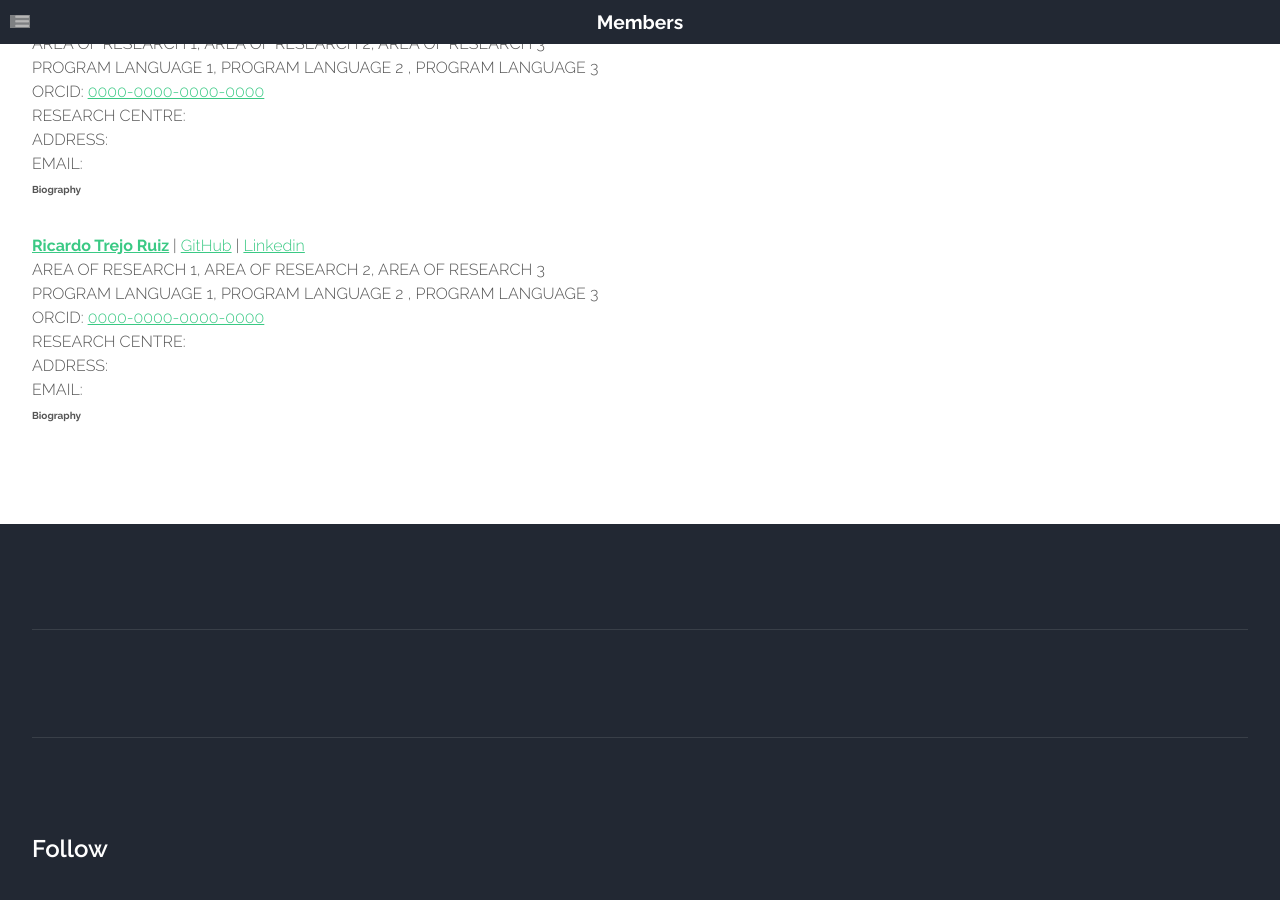
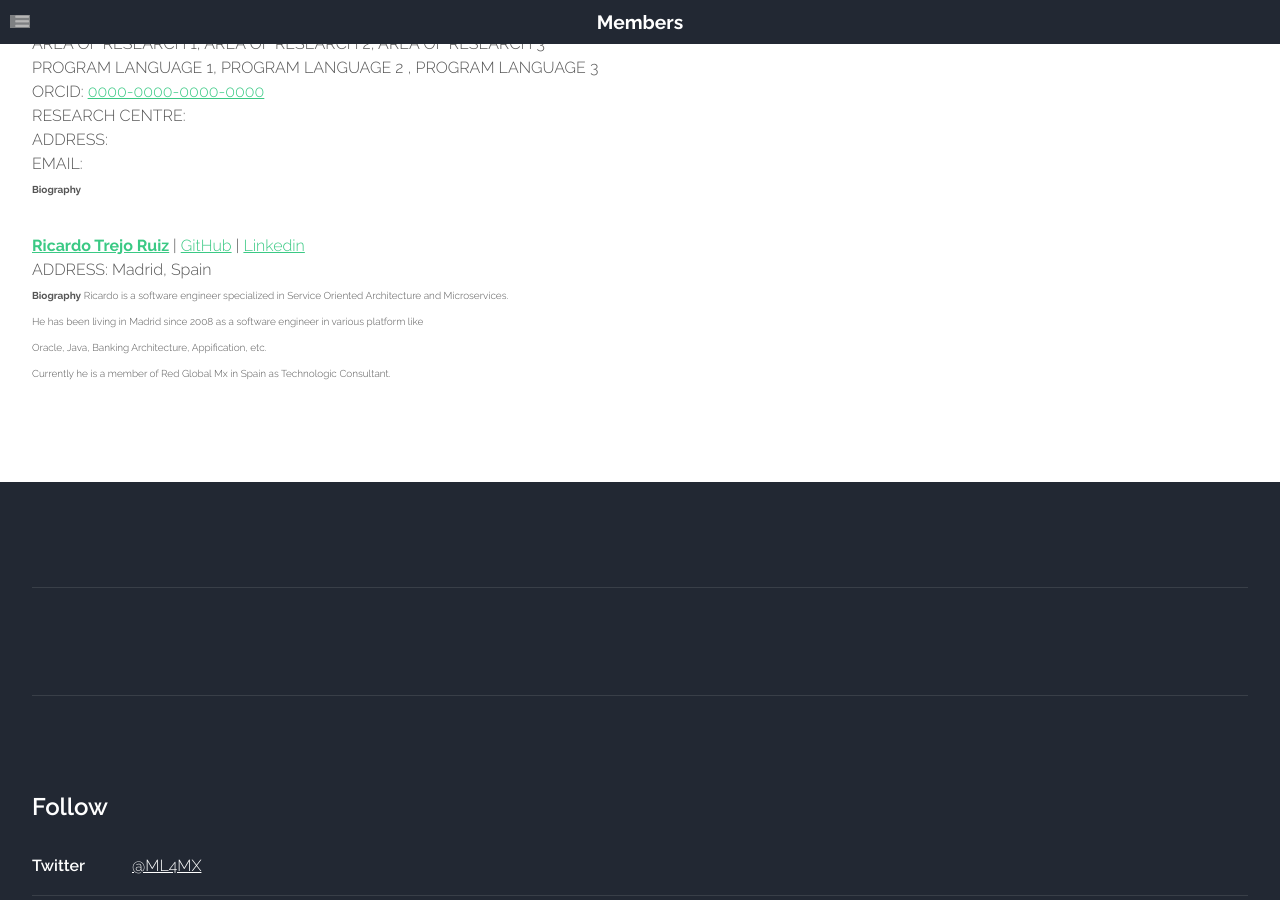
Before and after one commit to etanmn283/p11, a Jekyll site: the page built from members.html, in a window 1280 px wide and 900 px high, scrolled down 2289 px. Built offline with Jekyll 4.4.1, drawn with Linux system fonts in a browser that asks for light colours; grey boxes are pictures that could not be loaded.

Commit message:
Actualizar perfil de Ricardo Trejo Ruiz
He cambiado mi biografia =) Gracias!!

```diff
--- a/members.html
+++ b/members.html
@@ -249,22 +249,19 @@ layout: main
 
 						<p>
 							<font size="3">
-							<b> <a href="http://ricardotrejoruiz.es/">Ricardo Trejo Ruiz</a>  </b>  |  <a href="https://github.com/USERNAME">GitHub</a> | <a href="https://www.linkedin.com/in/ricardotrejoruiz/">Linkedin</a>  <br>
-							AREA OF RESEARCH 1, AREA OF RESEARCH 2, AREA OF RESEARCH 3 <br>
-							PROGRAM LANGUAGE 1, PROGRAM LANGUAGE 2 , PROGRAM LANGUAGE 3 <br>
-							ORCID: <a href="https://orcid.org/0000-0000-0000-0000">0000-0000-0000-0000</a>  <br>
-							RESEARCH CENTRE:  <br>
-							ADDRESS:  <br>
-							EMAIL:  <br>
+							<b> <a href="http://ricardotrejoruiz.es/">Ricardo Trejo Ruiz</a>  </b>  |  <a href="https://github.com/ricardotr">GitHub</a> | <a href="https://www.linkedin.com/in/ricardotrejoruiz/">Linkedin</a>  <br>
+							ADDRESS:  Madrid, Spain<br>
 							</font>
 
 							<font size="1">
 							<b>Biography</b>
+							Ricardo is a software engineer specialized in Service Oriented Architecture and Microservices.<br>
+							He has been living in Madrid since 2008 as a software engineer in various platform like<br>
+							Oracle, Java, Banking Architecture, Appification, etc.<br>
+
+							Currently he is a member of Red Global Mx in Spain as Technologic Consultant.<br>
 							</font>
 						</p>
-
-
-
 					</section>
 				</div>
 
```
